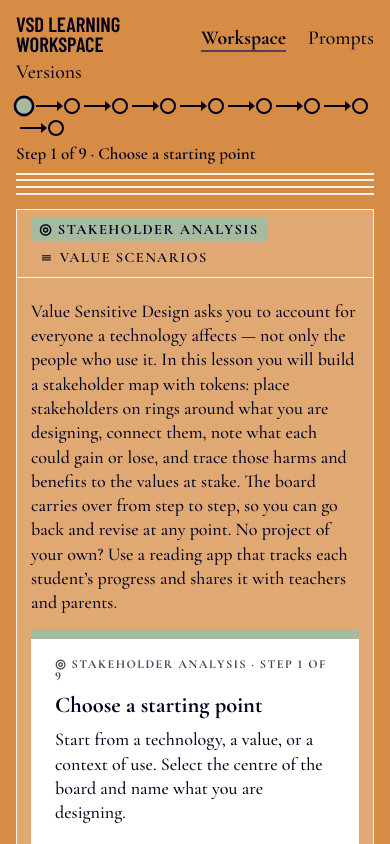
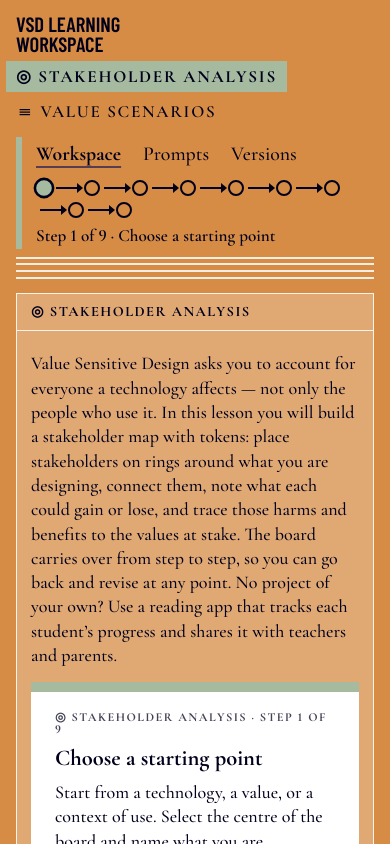
Before and after one commit to bcsaldias/ai-vsd, a React (Vite) app in the folder frontend/: page / in a window 390 px wide. Shown: the top 844 px of the page. Built offline with nearby package versions, Linux system fonts and the light colour scheme.

Commit message:
Upgraded hierarchy

```diff
--- a/frontend/src/App.tsx
+++ b/frontend/src/App.tsx
@@ -4,6 +4,7 @@ import { useEffect, useState } from 'react';
 import type { Lesson, LessonSummary } from './types/contracts';
 import { getLesson, getLessons } from './services/activityService';
 import { rememberLesson, rememberedLesson } from './lessons/rememberedLesson';
+import { LessonPicker, lessonAccent } from './lessons/LessonPicker';
 import { StepTrail } from './lessons/StepTrail';
 import { WorkspaceTab } from './workspace/WorkspaceTab';
 import { PromptsTab } from './prompts/PromptsTab';
@@ -34,7 +35,7 @@ export function App() {
     setLessonId(id);
     rememberLesson(id);
   };
-  const lessonProps = { lessons, lessonId, onLessonChange: selectLesson };
+  const lessonProps = { lessons, lessonId };
   // The step open in each lesson's workspace; the Prompts preview fills its template from it.
   const [steps, setSteps] = useState<Record<string, string>>({});
   const selectStep = (lesson: string, activityId: string) =>
@@ -46,10 +47,15 @@ export function App() {
   }, [lessonId]);
   const trailLesson = lesson?.id === lessonId ? lesson : null;
 
+  // The lesson comes first: Workspace, Prompts, and Versions are its sections, and the trail its steps.
   return (
     <div className="app" data-tab={tab}>
-      <nav className="tab-bar" role="tablist" aria-label="Sections">
+      <header className="app-bar">
         <span className="app-title"><span>VSD Learning</span> <span>Workspace</span></span>
+        <LessonPicker lessons={lessons} value={lessonId} onChange={selectLesson} />
+      </header>
+      <div className="lesson-bar" style={lessonAccent(lessons, lessonId)}>
+      <nav className="tab-bar" role="tablist" aria-label="Sections of this lesson">
         {TABS.map((t) => (
           <button
             key={t.id}
@@ -64,18 +70,20 @@ export function App() {
           </button>
         ))}
       </nav>
-      {trailLesson && trailLesson.activities.length > 0 && (
+      {/* Versions are kept per lesson, not per step, so the trail has nothing to do there. */}
+      {tab !== 'versions' && trailLesson && trailLesson.activities.length > 0 && (
         <StepTrail
           lesson={trailLesson}
           currentId={steps[trailLesson.id] ?? trailLesson.activities[0].id}
           onSelect={(activityId) => selectStep(trailLesson.id, activityId)}
         />
       )}
+      </div>
       <div className="rules" aria-hidden="true" />
 
       <main className="tab-content">
         <div role="tabpanel" id="panel-workspace" aria-labelledby="tab-workspace" hidden={tab !== 'workspace'}>
-          <WorkspaceTab {...lessonProps} steps={steps} onStepChange={selectStep} />
+          <WorkspaceTab lessonId={lessonId} steps={steps} onStepChange={selectStep} />
         </div>
         <div role="tabpanel" id="panel-prompts" aria-labelledby="tab-prompts" hidden={tab !== 'prompts'}>
           <PromptsTab
--- a/frontend/src/lessons/LessonPicker.tsx
+++ b/frontend/src/lessons/LessonPicker.tsx
@@ -1,5 +1,5 @@
-// Chooses which lesson's prompts the Prompts and Versions tabs work on (each lesson has its own).
-// Looks like the lesson switcher in the workspace: the active lesson is filled with its color.
+// The lesson switcher at the top of the app. The lesson is the outer choice: Workspace, Prompts, and
+// Versions all show the selected lesson. The active lesson is filled with its color.
 
 import type { CSSProperties } from 'react';
 import type { LessonSummary } from '../types/contracts';
@@ -12,7 +12,7 @@ interface Props {
 
 export function LessonPicker({ lessons, value, onChange }: Props) {
   return (
-    <nav className="lesson-switch lesson-picker" aria-label="Lesson">
+    <nav className="lesson-switch" aria-label="Lesson">
       {lessons.map((l) => (
         <button
           key={l.id}
@@ -28,6 +28,6 @@ export function LessonPicker({ lessons, value, onChange }: Props) {
   );
 }
 
-/** The lesson's accent as a CSS variable, for a page that shows one lesson's prompts. */
+/** The lesson's accent as a CSS variable, for anything that shows one lesson. */
 export const lessonAccent = (lessons: LessonSummary[], id: string | null) =>
   ({ '--lesson': lessons.find((l) => l.id === id)?.accent } as CSSProperties);
--- a/frontend/src/lessons/StepTrail.tsx
+++ b/frontend/src/lessons/StepTrail.tsx
@@ -1,5 +1,5 @@
-// The lesson's steps as a trail of dots (o → o → o) under the tab bar, on every tab. The current
-// step is filled with the lesson's color; clicking a dot opens that step everywhere.
+// The lesson's steps as a trail of dots (o → o → o) under its sections, on Workspace and Prompts.
+// The current step is filled with the lesson's color; clicking a dot opens that step everywhere.
 
 import type { CSSProperties } from 'react';
 import type { Lesson } from '../types/contracts';
--- a/frontend/src/prompts/PromptsTab.tsx
+++ b/frontend/src/prompts/PromptsTab.tsx
@@ -7,7 +7,7 @@ import {
   templateParts, templateVariables,
 } from '../services/promptService';
 import { getLesson, loadReport } from '../services/activityService';
-import { LessonPicker, lessonAccent } from '../lessons/LessonPicker';
+import { lessonAccent } from '../lessons/LessonPicker';
 import { workUpToStep } from '../workspace/ActivityHost';
 import { TemplateTextarea } from './TemplateTextarea';
 
@@ -27,7 +27,6 @@ const PARTS: { part: PromptPart; label: string; help: string }[] = [
 interface Props {
   lessons: LessonSummary[];
   lessonId: string | null;
-  onLessonChange: (id: string) => void;
   /** The step open in this lesson's workspace (null until the workspace has opened one). */
   activityId: string | null;
   /** Whether this tab is showing, so the preview picks up work done since it was last open. */
@@ -42,7 +41,7 @@ const isDirty = ({ base, draft }: Session) =>
 /** Each lesson has its own prompts. The preview fills the template with the step open in the
     workspace and the student's saved work on it (or, if there is none yet, its worked example),
     up to that step: on a board shared by several steps, later steps' work is left out. */
-export function PromptsTab({ lessons, lessonId, onLessonChange, activityId, active, onSaved }: Props) {
+export function PromptsTab({ lessons, lessonId, activityId, active, onSaved }: Props) {
   // One editing session per lesson (the version it started from, the draft, the note), kept while
   // the app is open, so switching lessons — from any tab — never discards unsaved edits.
   const [sessions, setSessions] = useState<Record<string, Session>>({});
@@ -138,7 +137,6 @@ export function PromptsTab({ lessons, lessonId, onLessonChange, activityId, acti
       <div className="page-header">
         <div>
           <h1 className="page-title">Prompts.</h1>
-          <LessonPicker lessons={lessons} value={lessonId} onChange={onLessonChange} />
           <p className="prompts-intro">
             The AI here is told not to give answers. Instead, it asks questions, points out gaps, and challenges
             your reasoning, following the instructions below. Anyone, students included, can read and change
--- a/frontend/src/styles.css
+++ b/frontend/src/styles.css
@@ -110,20 +110,22 @@ textarea { width: 100%; resize: vertical; font-family: var(--mono); font-size: 0
 .app[data-tab='prompts'] { background: var(--ground-prompts); }
 .app[data-tab='versions'] { background: var(--ground-versions); }
 
-.tab-bar {
+.app-bar {
   display: flex;
   align-items: flex-end;
-  gap: 4px 22px;
-  padding: 18px 24px 12px;
+  gap: 8px 28px;
+  padding: 18px 24px 14px;
   flex-wrap: wrap;
 }
+/* The selected lesson's sections and steps, hung off its color so they read as belonging to it. */
+.lesson-bar { margin: 0 24px 12px; padding: 2px 0 2px 14px; border-left: 6px solid var(--lesson, var(--ink-line)); }
+.tab-bar { display: flex; align-items: flex-end; gap: 4px 22px; flex-wrap: wrap; }
 .app-title {
   font-family: var(--wordmark);
   font-weight: 600;
   font-size: 1.15rem;
   line-height: 0.95;
   text-transform: uppercase;
-  margin-right: auto;
 }
 .app-title span { display: block; }
 .tab {
@@ -139,10 +141,10 @@ textarea { width: 100%; resize: vertical; font-family: var(--mono); font-size: 0
 .tab.active { color: var(--ink); font-weight: 700; text-decoration: underline; text-decoration-thickness: 2px; text-decoration-color: var(--plum); }
 .app > .rules { margin: 0 24px; }
 
-/* Step trail: the lesson's steps as dots joined by arrows, under the tab bar on every tab. The
-   current step is filled with the lesson's color and named beside the trail, so color isn't the
-   only cue. */
-.step-trail { display: flex; align-items: center; flex-wrap: wrap; gap: 6px 14px; margin: 0 24px 10px; }
+/* Step trail: the lesson's steps as dots joined by arrows, under the sections on Workspace and
+   Prompts. The current step is filled with the lesson's color and named beside the trail, so color
+   isn't the only cue. */
+.step-trail { display: flex; align-items: center; flex-wrap: wrap; gap: 6px 14px; margin-top: 10px; }
 .step-trail ol { list-style: none; display: flex; align-items: center; flex-wrap: wrap; row-gap: 6px; margin: 0; padding: 0; }
 .step-trail li { display: flex; align-items: center; }
 .step-dot {
@@ -708,13 +710,14 @@ button.icon { border: none; padding: 0 6px; font-size: 1.1rem; line-height: 1; }
 .tension-side { display: inline-flex; align-items: center; gap: 6px; }
 .tension-row textarea { width: 100%; }
 
-/* Lesson switcher in the learning workspace header, and the lesson picker on Prompts / Versions. */
+/* Lesson switcher at the top of the app, at the far right. */
 .lesson-switch { display: flex; flex-wrap: wrap; gap: 4px 18px; }
+.app-bar .lesson-switch { margin-left: auto; }
 .lesson-tab {
   border: none;
   background: none;
-  padding: 2px 8px;
-  font-size: 0.8rem;
+  padding: 4px 10px;
+  font-size: 0.95rem;
   font-weight: 600;
   text-transform: uppercase;
   letter-spacing: 0.1em;
@@ -725,7 +728,6 @@ button.icon { border: none; padding: 0 6px; font-size: 1.1rem; line-height: 1; }
 /* The active lesson is filled with its own color (set per tab as --tab-accent). */
 .lesson-tab.active, .lesson-tab.active:hover:not(:disabled) { color: var(--ink); font-weight: 700; background: var(--tab-accent); text-decoration: none; }
 .lesson-mark { font-weight: 700; }
-.lesson-picker { margin-top: 10px; }
 /* On Prompts and Versions, the lesson being edited colors the editors, preview, and version details. */
 .prompts-page .prompt-editor textarea { border-left: 6px solid var(--lesson, var(--ink-line)); }
 .prompts-page .prompt-preview, .versions-page .version-detail { border-top: 10px solid var(--lesson, var(--rule)); }
@@ -824,7 +826,9 @@ button.variable[aria-disabled='true']:hover { background: var(--surface-strong);
 /* ---------- Short windows: compact header to leave room for the panels ---------- */
 
 @media (max-height: 700px) {
-  .tab-bar { padding-top: 8px; padding-bottom: 6px; align-items: center; }
+  .app-bar { padding-top: 8px; padding-bottom: 6px; align-items: center; }
+  .lesson-bar { margin-bottom: 6px; }
+  .step-trail { margin-top: 6px; }
   .app-title span { display: inline; }
   .app > .rules { height: 9px; background-size: 100% 1px; }
   .workspace-grid { padding-top: 10px; padding-bottom: 12px; }
@@ -850,9 +854,11 @@ button.variable[aria-disabled='true']:hover { background: var(--surface-strong);
   .scenario-head select { grid-column: 1 / -1; grid-row: 2; }
   .token-legend { margin-top: 0; }
   .prompts-grid, .versions-grid { grid-template-columns: minmax(0, 1fr); }
-  .tab-bar { padding: 14px 16px 10px; }
+  .app-bar { padding: 14px 16px 10px; }
   .app > .rules { margin: 0 16px; }
-  .step-trail { margin: 0 16px 8px; }
+  .lesson-bar { margin: 0 16px 8px; }
+  /* Stacked lesson tabs: line their text up with the app name. */
+  .app-bar .lesson-switch { margin-left: -10px; }
   .tab-page { padding: 14px 16px 24px; }
 }
 
--- a/frontend/src/versions/VersionsTab.tsx
+++ b/frontend/src/versions/VersionsTab.tsx
@@ -4,18 +4,17 @@ import { useEffect, useState } from 'react';
 import type { Lesson, LessonSummary, PromptVersion } from '../types/contracts';
 import { listPromptVersions } from '../services/promptService';
 import { getLesson } from '../services/activityService';
-import { LessonPicker, lessonAccent } from '../lessons/LessonPicker';
+import { lessonAccent } from '../lessons/LessonPicker';
 
 interface Props {
   lessons: LessonSummary[];
   lessonId: string | null;
-  onLessonChange: (id: string) => void;
   /** Changes whenever a new version is saved elsewhere. */
   refreshKey: number;
 }
 
 /** Prompt history for one lesson at a time. */
-export function VersionsTab({ lessons, lessonId, onLessonChange, refreshKey }: Props) {
+export function VersionsTab({ lessons, lessonId, refreshKey }: Props) {
   const [versions, setVersions] = useState<PromptVersion[]>([]);
   const [selectedId, setSelectedId] = useState<string | null>(null);
   // The lesson's steps, to label each step's questions.
@@ -39,7 +38,6 @@ export function VersionsTab({ lessons, lessonId, onLessonChange, refreshKey }: P
       <div className="page-header">
         <div>
           <h1 className="page-title">Versions.</h1>
-          <LessonPicker lessons={lessons} value={lessonId} onChange={onLessonChange} />
           <p className="hint">Prompt history. Every saved prompt change appears here; feedback records which version produced it.</p>
         </div>
       </div>
--- a/frontend/src/workspace/LearningWorkspace.tsx
+++ b/frontend/src/workspace/LearningWorkspace.tsx
@@ -1,9 +1,7 @@
-import { useEffect, useRef, useState, type CSSProperties } from 'react';
-import type { Lesson, LessonSummary } from '../types/contracts';
+import { useEffect, useRef, useState } from 'react';
+import type { Lesson } from '../types/contracts';
 
 interface Props {
-  lessons: LessonSummary[];
-  onSelectLesson: (id: string) => void;
   lesson: Lesson;
   currentActivityId: string;
   onSelectActivity: (activityId: string) => void;
@@ -22,7 +20,7 @@ interface Props {
 /** Lesson intro, the current activity's card (what to do + objectives), and the activity list.
     Activities don't repeat their prompt; this card is where students read it. */
 export function LearningWorkspace({
-  lessons, onSelectLesson, lesson, currentActivityId, onSelectActivity, checked, canCheck, onCheck, onNext, hasExample, showingExample, onToggleExample,
+  lesson, currentActivityId, onSelectActivity, checked, canCheck, onCheck, onNext, hasExample, showingExample, onToggleExample,
 }: Props) {
   const index = lesson.activities.findIndex((a) => a.id === currentActivityId);
   const current = lesson.activities[index];
@@ -57,23 +55,7 @@ export function LearningWorkspace({
   return (
     <section id="workspace-panel" className="panel workspace-panel" aria-label="VSD Learning workspace">
       <header className="panel-header">
-        {lessons.length > 1 ? (
-          <nav className="lesson-switch" aria-label="Lessons">
-            {lessons.map((l) => (
-              <button
-                key={l.id}
-                className={l.id === lesson.id ? 'lesson-tab active' : 'lesson-tab'}
-                style={{ '--tab-accent': l.accent } as CSSProperties}
-                aria-current={l.id === lesson.id ? 'page' : undefined}
-                onClick={() => onSelectLesson(l.id)}
-              >
-                <span className="lesson-mark" aria-hidden="true">{l.symbol}</span> {l.title}
-              </button>
-            ))}
-          </nav>
-        ) : (
-          <h2><span className="lesson-mark" aria-hidden="true">{lesson.symbol}</span> {lesson.title}</h2>
-        )}
+        <h2><span className="lesson-mark" aria-hidden="true">{lesson.symbol}</span> {lesson.title}</h2>
       </header>
       <div className="panel-body">
         <p>{lesson.intro}</p>
--- a/frontend/src/workspace/WorkspaceTab.tsx
+++ b/frontend/src/workspace/WorkspaceTab.tsx
@@ -2,7 +2,7 @@
 // reports to persistence and feedback; implements no activity behavior itself.
 
 import { useEffect, useRef, useState, type CSSProperties } from 'react';
-import type { ActivityReport, ActivityStatus, Feedback, Lesson, LessonSummary } from '../types/contracts';
+import type { ActivityReport, ActivityStatus, Feedback, Lesson } from '../types/contracts';
 import {
   clearWork, exportWork, getLesson, importWork, loadReport, loadSharedState, saveReport,
 } from '../services/activityService';
@@ -14,17 +14,15 @@ import { ResizeHandle } from './ResizeHandle';
 import { LAYOUT_LIMITS, useWorkspaceLayout } from './useWorkspaceLayout';
 
 interface Props {
-  lessons: LessonSummary[];
-  /** The lesson selected across the app (shared with the Prompts and Versions tabs). */
+  /** The lesson selected at the top of the app (shared with the Prompts and Versions tabs). */
   lessonId: string | null;
-  onLessonChange: (id: string) => void;
   /** The step last open in each lesson, so switching lessons (from any tab) comes back to it.
       Shared with the Prompts tab, whose preview uses the open step. */
   steps: Record<string, string>;
   onStepChange: (lessonId: string, activityId: string) => void;
 }
 
-export function WorkspaceTab({ lessons, lessonId, onLessonChange, steps, onStepChange }: Props) {
+export function WorkspaceTab({ lessonId, steps, onStepChange }: Props) {
   const [layout, setLayout] = useWorkspaceLayout();
   const gridRef = useRef<HTMLDivElement>(null);
   const [lesson, setLesson] = useState<Lesson | null>(null);
@@ -261,8 +259,6 @@ export function WorkspaceTab({ lessons, lessonId, onLessonChange, steps, onStepC
   return (
     <div className="workspace-grid" ref={gridRef} style={gridStyle}>
       <LearningWorkspace
-        lessons={lessons}
-        onSelectLesson={(id) => id !== lesson.id && onLessonChange(id)}
         lesson={lesson}
         currentActivityId={activityId}
         onSelectActivity={setActivityId}
```
Also changed, not shown: 2 other files (tests, documents, lock files or other folders).
